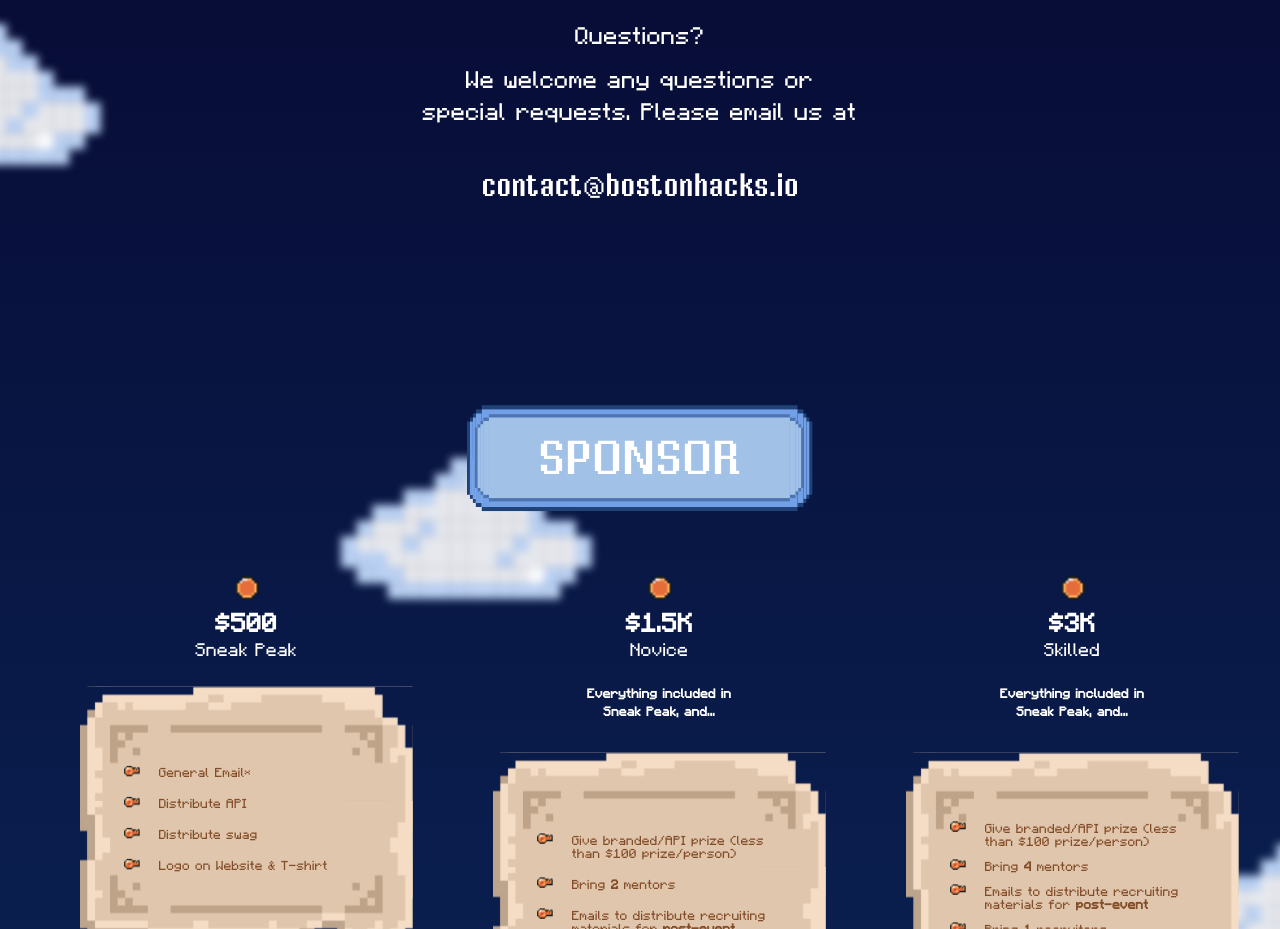
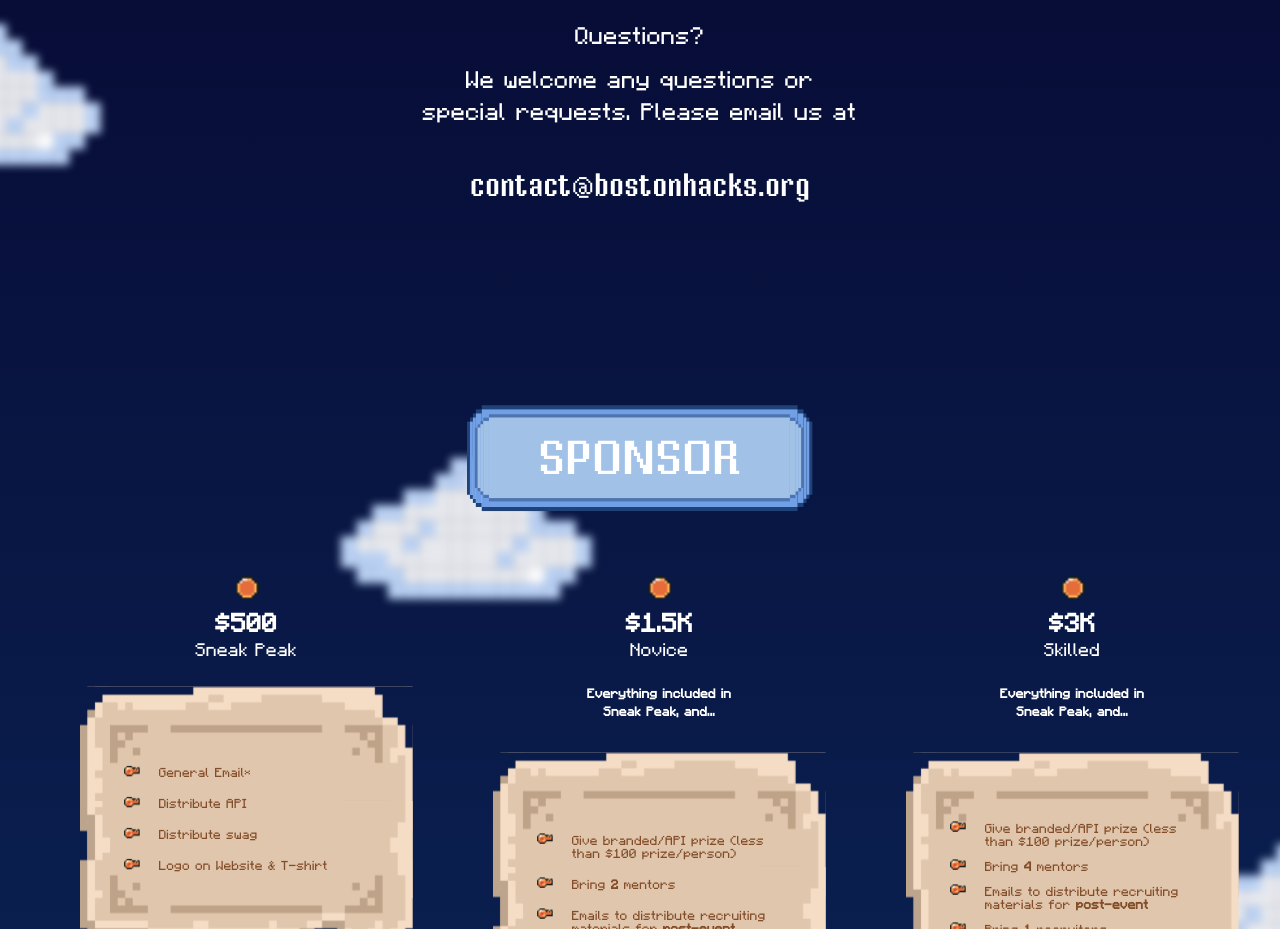
Before and after one commit to Bostonhacks/Bostonhacks-2023, a React (Vite) app: page /sponsor in a window 1280 px wide. Shown: the part 4480-5409 px from the top of the page. Built offline with nearby package versions, Linux system fonts and the light colour scheme.

Commit message:
updated contact email

```diff
--- a/src/components/SponsorPageComponents/WhyUs.jsx
+++ b/src/components/SponsorPageComponents/WhyUs.jsx
@@ -69,7 +69,7 @@ const WhyUs = () => {
         <p className="text-xs lg:text-2xl z-10">We welcome any questions or</p>
         <p className="text-xs lg:text-2xl z-10">special requests. Please email us at</p>
         <h1 className="font-misterpixel font-normal pt-2 lg:py-10 text-sm lg:text-3xl z-10">
-          contact@bostonhacks.io
+          contact@bostonhacks.org
         </h1>
       </div>
     </div>
```
